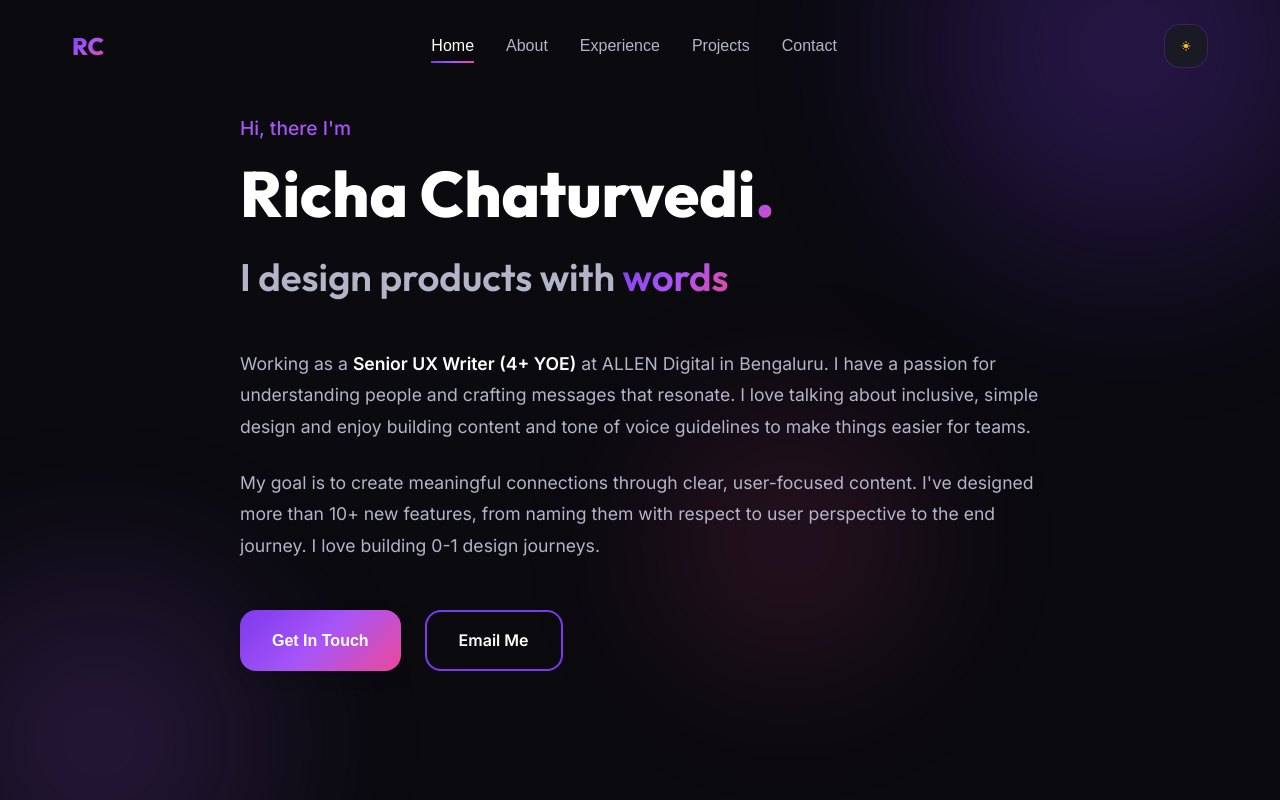
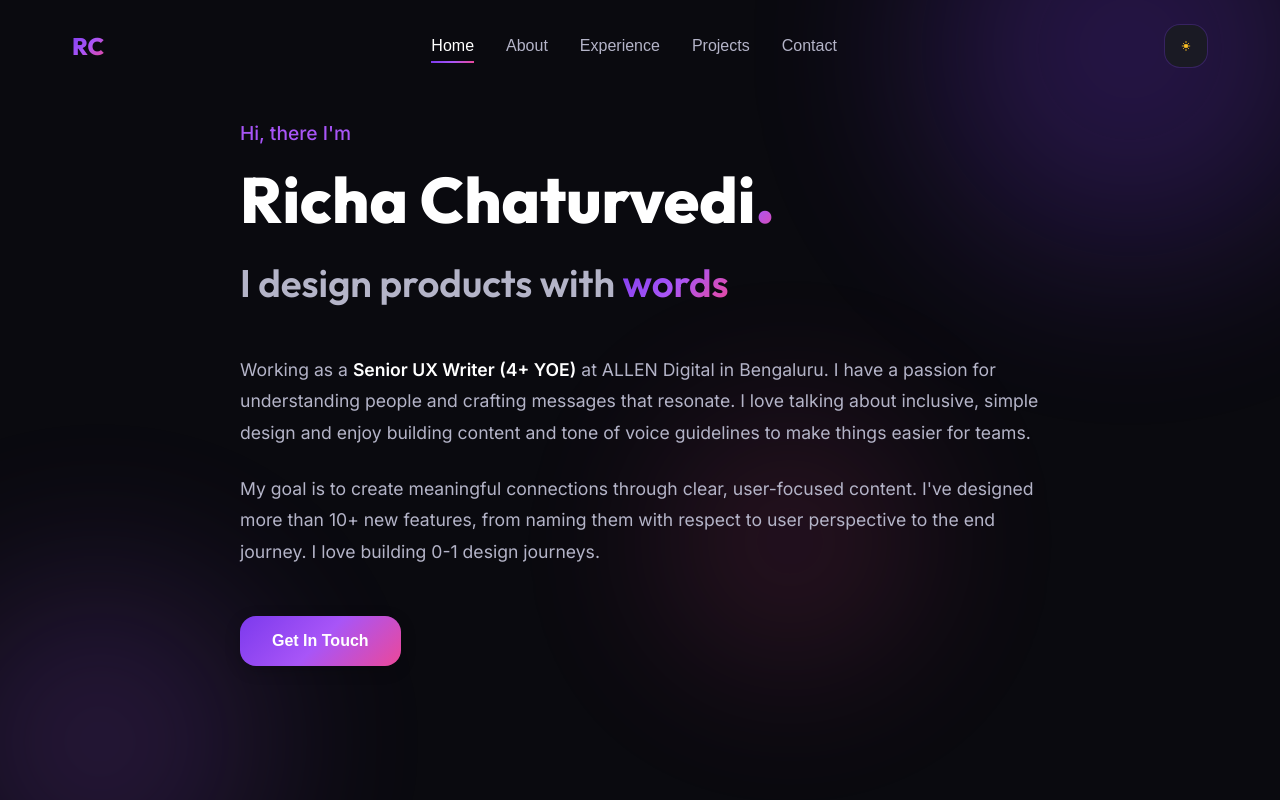
Before and after one commit to yDeepak1889/portfolio-v2, a React (Vite) app: page / in a window 1280 px wide. Shown: the top 800 px of the page. Built offline with nearby package versions, Linux system fonts and the light colour scheme.

Commit message:
Removing email me button

```diff
--- a/package.json
+++ b/package.json
@@ -3,7 +3,7 @@
   "private": true,
   "version": "0.0.0",
   "type": "module",
-  "homepage": "https://[your-username].github.io/portfolio-v2",
+  "homepage": "https://richachaturvedi.com",
   "scripts": {
     "dev": "vite",
     "build": "vite build",
--- a/src/components/Hero.jsx
+++ b/src/components/Hero.jsx
@@ -68,12 +68,6 @@ const Hero = () => {
                     <button className="btn btn-primary" onClick={scrollToContact}>
                         Get In Touch
                     </button>
-                    <a
-                        href="mailto:richauxw@gmail.com"
-                        className="btn btn-secondary"
-                    >
-                        Email Me
-                    </a>
                 </div>
             </div>
         </section>
--- a/vite.config.js
+++ b/vite.config.js
@@ -4,5 +4,5 @@ import react from '@vitejs/plugin-react'
 // https://vite.dev/config/
 export default defineConfig({
   plugins: [react()],
-  base: '/portfolio-v2/',
+  base: '/',
 })
```
Also changed, not shown: 1 other file (tests, documents, lock files or other folders).
